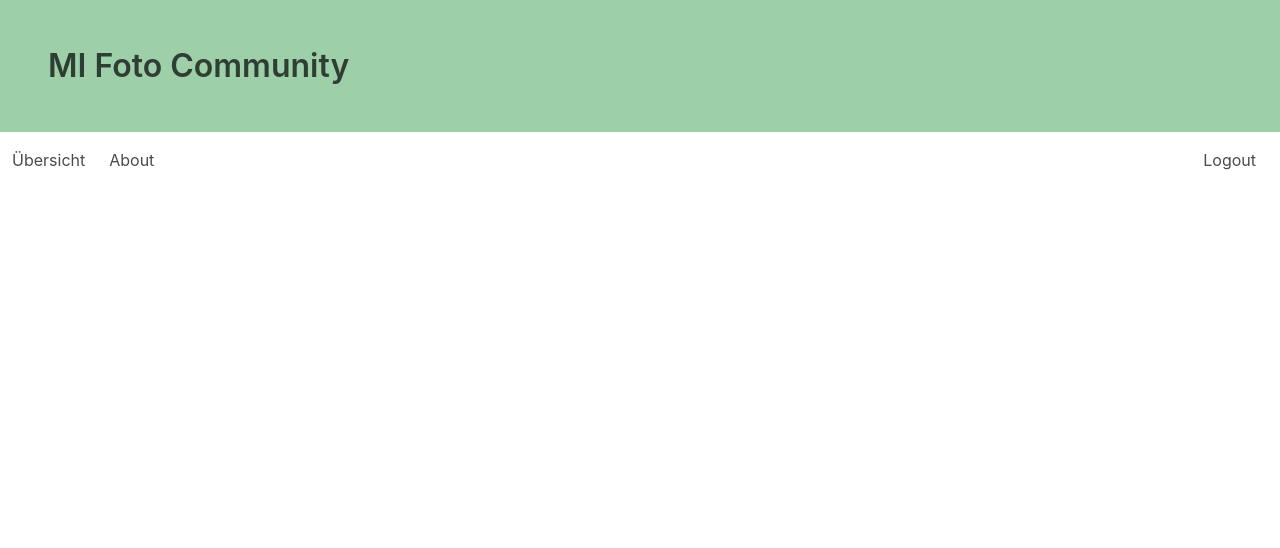
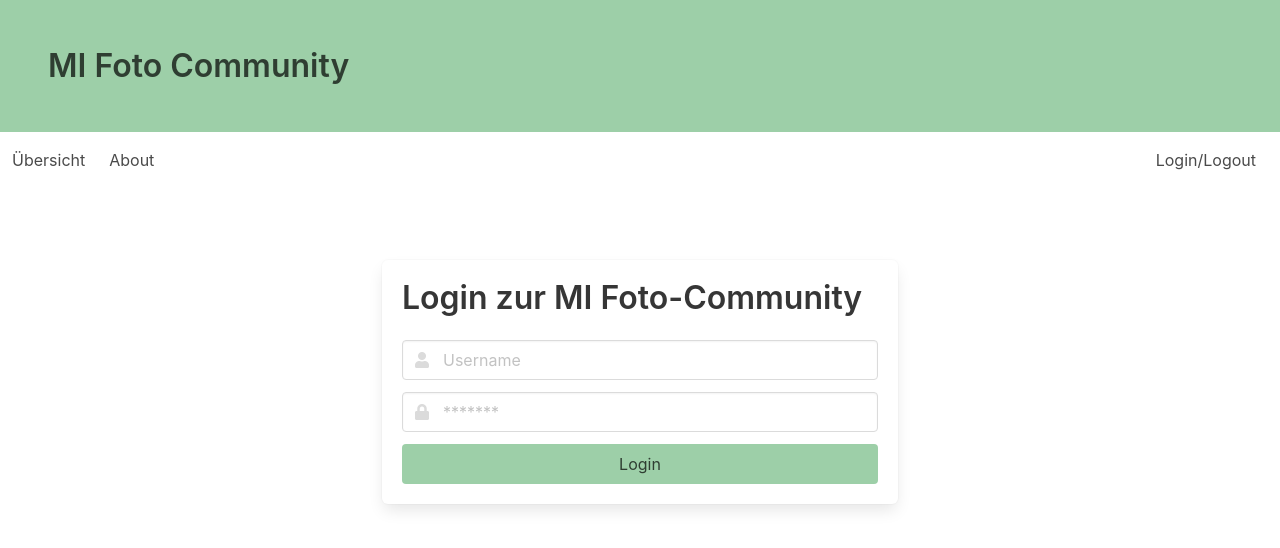
Before and after one commit to ibolua/web-projekt-2021, a Vue app in the folder frontend/: page /logout in a window 1280 px wide. Shown: the top 548 px of the page. Built offline with nearby package versions, Linux system fonts and the light colour scheme; no server answers.

Commit message:
Create LoginView and LoginStore

```diff
--- a/frontend/src/App.vue
+++ b/frontend/src/App.vue
@@ -14,7 +14,8 @@
         </div>
         <div class="navbar-end">
           <div class="navbar-item">
-            <a href="/logout" class="navbar-item">Logout</a>
+            <!-- <a href="/logout" class="navbar-item">Logout</a> -->
+            <router-link to="/logout" class="navbar-item">Login/Logout</router-link>
           </div>
         </div>
       </nav>
--- a/frontend/src/router/index.ts
+++ b/frontend/src/router/index.ts
@@ -2,6 +2,7 @@ import { createRouter, createWebHistory, RouteRecordRaw } from 'vue-router'
 import FotoGalerieView from '@/views/FotoGalerieView.vue'
 import AboutView from '@/views/AboutView.vue'
 import FotoDetailView from '@/views/FotoDetailView.vue'
+import LoginView from '@/views/LoginView.vue'
 
 const routes: Array<RouteRecordRaw> = [
   {
@@ -18,6 +19,11 @@ const routes: Array<RouteRecordRaw> = [
     path: '/detail/:fotoid',
     name: 'FotoDetailView',
     component: FotoDetailView, props:true
+  },
+  {
+    path: '/logout',
+    name: 'LoginView',
+    component: LoginView
   }
 ]
 
--- /dev/null
+++ b/frontend/src/services/LoginStore.ts
@@ -0,0 +1,71 @@
+import { reactive, readonly } from "vue";
+
+const username = 'ibo';
+const password = 'ibo';
+
+console.log(username);
+console.log(password);
+
+
+const credentials = btoa('${this.username}:${this.password}');
+
+const loginstate = reactive({
+    username: "",
+    jwttoken: "",
+    errormessage: "",
+    isLoggedIn: false
+})
+
+
+export function useLoginStore() {
+    async function doLogin(username: string, password: string): Promise<boolean> {
+
+        try {
+            const url = "/api/login";
+            const response = await fetch(url, {
+                method: 'POST',
+                headers: {
+                    'Authorization': 'Basic ' + credentials,
+                    'Content-Type:': 'application/json',
+                }
+
+            });
+            // body: JSON.stringify(userobj),
+
+            const token = await response.text();
+            console.log("LoginStore.ts Token: " + token);
+
+
+            // Im Erfolgsfall
+            loginstate.username = username;
+            loginstate.jwttoken = token;
+            loginstate.isLoggedIn = true;
+            loginstate.errormessage = "";
+
+            return true;
+
+        } catch (reason) {
+            // Im Fehlerfall
+            doLogout();
+            loginstate.errormessage = reason;
+        }
+
+        return false;
+    }
+
+    function doLogout() {
+        console.log("doLogout() ausgeführt");
+        loginstate.username = "";
+        loginstate.jwttoken = "";
+        loginstate.errormessage = "";
+        loginstate.isLoggedIn = false;
+    }
+
+
+    return {
+        loginstate: readonly(loginstate),
+        doLogin: readonly(doLogin),
+        doLogout: readonly(doLogout)
+    }
+
+}
--- /dev/null
+++ b/frontend/src/views/LoginView.vue
@@ -0,0 +1,58 @@
+<template>
+
+    <!-- von Codepen https://codepen.io/stevehalford/pen/YeYEOR?editors=1010 -->
+    <section class="hero">
+        <div class="hero-body">
+            <div class="container">
+                <div class="columns is-centered">
+                    <!-- <div class="column is-5-tablet is-4-desktop is-3-widescreen"> -->
+                    <div class="column is-half">
+                    <form action="" class="box">
+                        <h1 class="title is-centered">Login zur MI Foto-Community</h1>
+                        <div class="field">
+                        <div class="control has-icons-left">
+                            <input type="input" name="username" placeholder="Username" class="input" required>
+                            <span class="icon is-small is-left">
+                            <em class="fa fa-user"></em>
+                            </span>
+                        </div>
+                        </div>
+                        <div class="field">
+                        <div class="control has-icons-left">
+                            <input type="password" name="password" placeholder="*******" class="input" required>
+                            <span class="icon is-small is-left">
+                            <em class="fa fa-lock"></em>
+                            </span>
+                        </div>
+                        </div>
+
+                        <div class="field">
+                        <button class="button is-primary is-fullwidth">
+                            Login
+                        </button>
+                        </div>
+                    </form>
+                    </div>
+                </div>
+            </div>
+        </div>
+    </section>
+    <!-- von Codepen -->
+
+</template>
+
+<script lang="ts">
+import { defineComponent } from 'vue'
+import { useLoginStore} from '@/services/LoginStore'
+
+export default defineComponent({
+    name: 'LoginView',
+
+    setup() {
+        const { loginstate, doLogin, doLogout } = useLoginStore();
+        doLogout();
+
+
+    },
+})
+</script>
```
